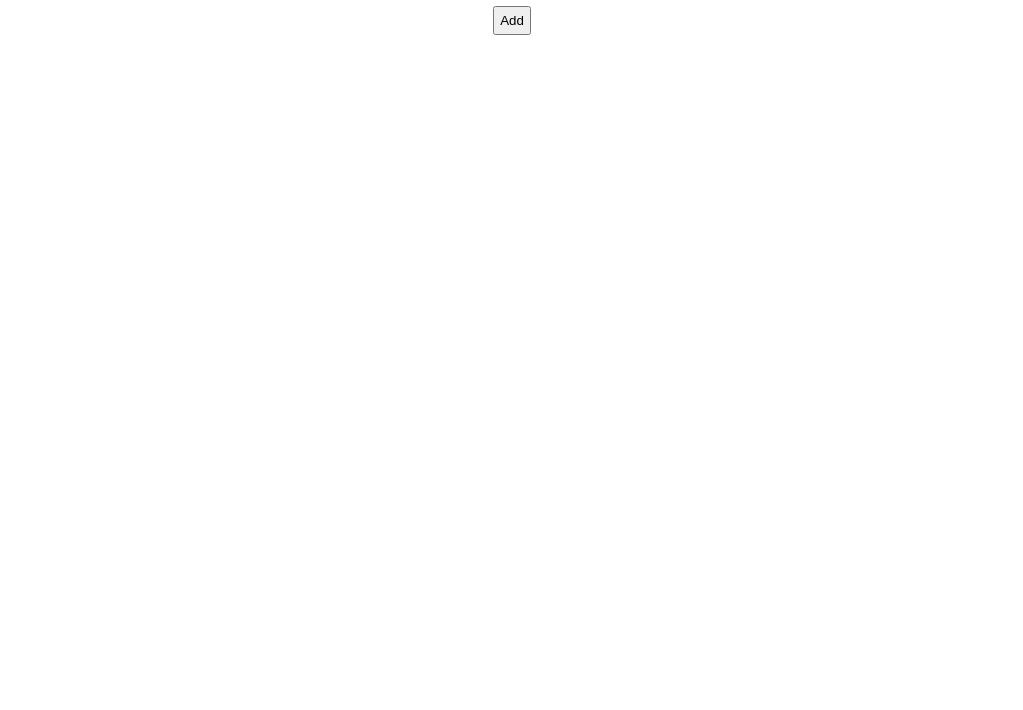
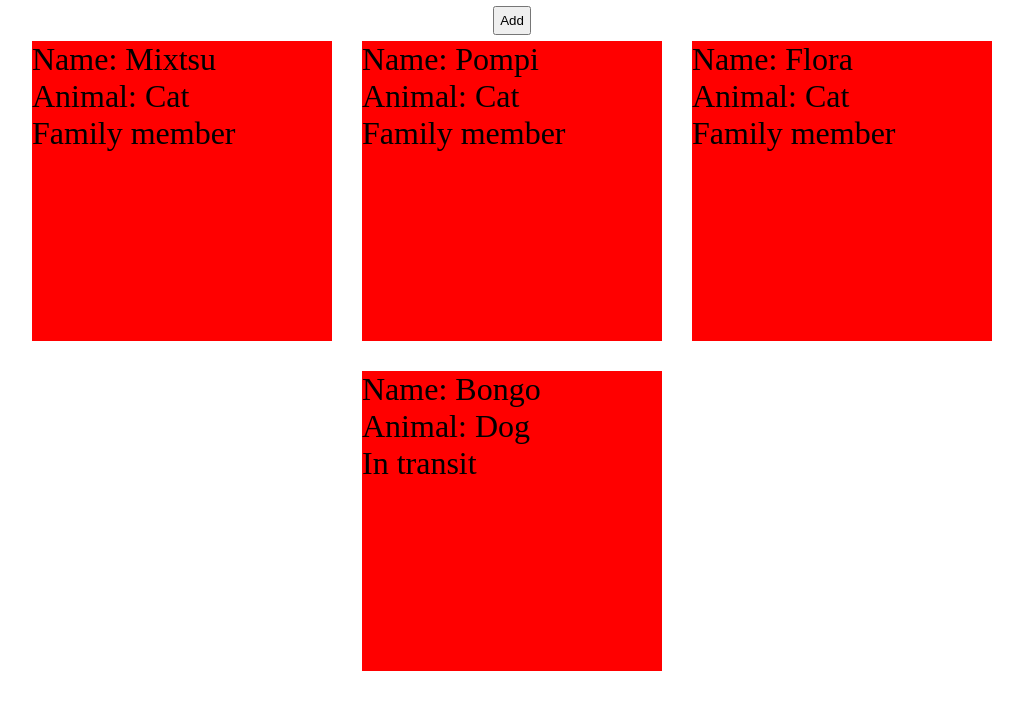
Before and after one commit to dZyad/odin-library, a plain HTML site: page index.html in a window 1280 px wide. Shown: the whole page, without its empty margins (128-1151 px from the left). Drawn offline with Linux system fonts and the light colour scheme.

Commit message:
Add pet library and create pets in screen

```diff
--- a/index.html
+++ b/index.html
@@ -4,11 +4,11 @@
     <meta charset="UTF-8">
     <meta name="viewport" content="width=device-width, initial-scale=1.0">
     <link rel="stylesheet" href="style.css">
-    <script src="library.js"></script>
+    <script src="library.js" defer></script>
     <title>Pet Library</title>
 </head>
 <body>
-    <header><button type="button" onclick="addRedSquare()">Add</button></header>
+    <header><button type="button" onclick="">Add</button></header>
     <main>
 
     </main>
--- a/library.js
+++ b/library.js
@@ -1,10 +1,22 @@
 const myPets = [];
 
-function Pet(name, animal, isAdopted) {
-  this.name = name;
-  this.animal = animal;
-  this.isAdopted = isAdopted;
+class Pet {
+    constructor(name, animal, isAdopted) {
+        this.name = name;
+        this.animal = animal;
+        this.isAdopted = isAdopted;
+    }
 }
+
+function addPetToMyPets(name, animal, isAdopted = false) {
+    const pet =  new Pet(name, animal, isAdopted);
+    myPets.push(pet);
+}
+
+addPetToMyPets("Mixtsu", "Cat", true);
+addPetToMyPets("Pompi", "Cat", true);
+addPetToMyPets("Flora", "Cat", true);
+addPetToMyPets("Bongo", "Dog", false);
 
 function addRedSquare() {
     let newSquare = document.createElement('div');
@@ -12,3 +24,31 @@ function addRedSquare() {
 
     mainContainer.appendChild(newSquare);
 }
+
+function addPetCard(pet) {
+    const mainContainer = document.querySelector('main');
+    const newCard = document.createElement('div');
+    newCard.className = 'card';
+
+    const nameField = document.createElement('p');
+    const animalField = document.createElement('p');
+    const adoptField = document.createElement('p');
+
+    nameField.textContent = `Name: ${pet.name}`;
+    animalField.textContent = `Animal: ${pet.animal}`;
+    adoptField.textContent = pet.isAdopted ? 'Family member' : 'In transit';
+
+    newCard.appendChild(nameField);
+    newCard.appendChild(animalField);
+    newCard.appendChild(adoptField);
+
+    mainContainer.appendChild(newCard);
+}
+
+function addActualPets() {
+    for (const pet of myPets) {
+        addPetCard(pet);
+    }
+}
+
+addActualPets();
--- a/style.css
+++ b/style.css
@@ -31,3 +31,7 @@
     width: 300px;
     background-color: red;
 }
+
+.card p {
+    font-size: 2rem;
+}
```
